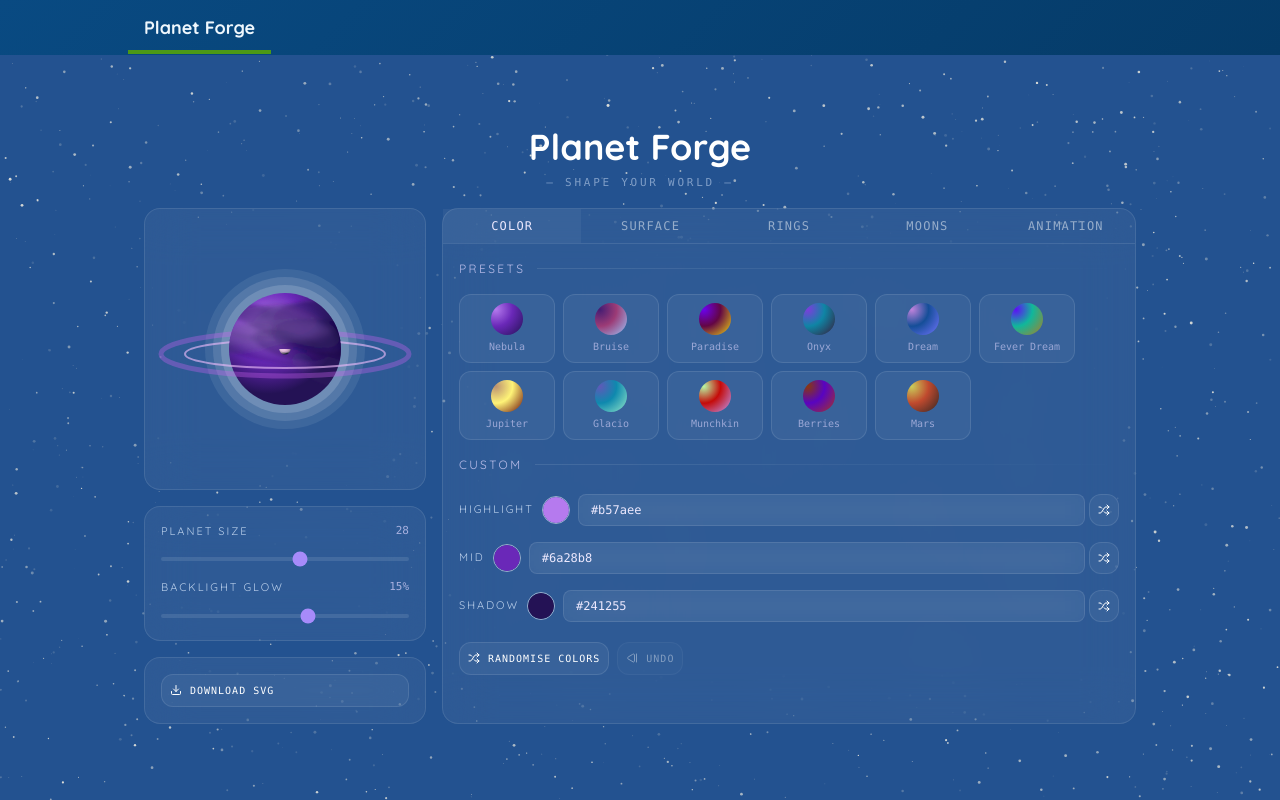
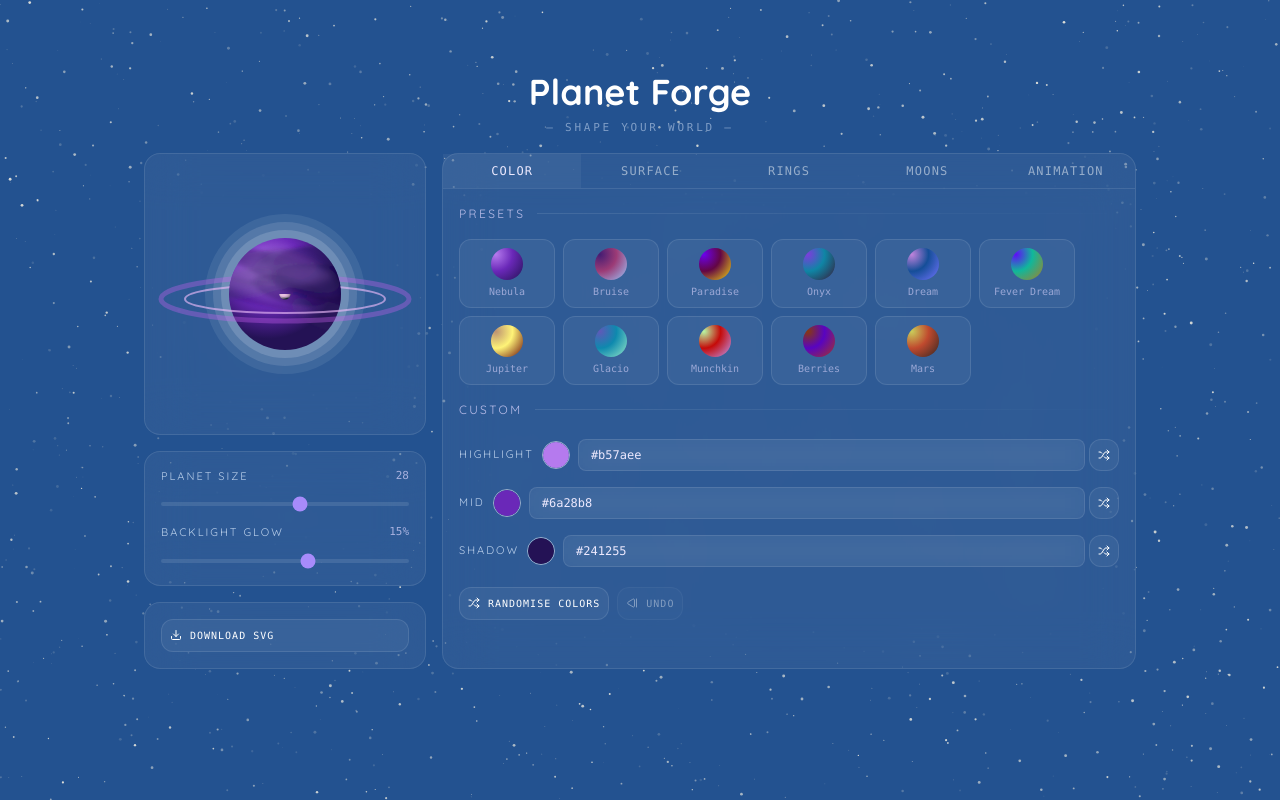
Before and after one commit to dxzfvzs/planet-gen, a React (Vite) app: page /#/ in a window 1280 px wide. Built offline with nearby package versions, Linux system fonts and the light colour scheme.

Commit message:
feat: header drop

```diff
--- a/src/App.tsx
+++ b/src/App.tsx
@@ -1,7 +1,6 @@
 import './index.css'
 
 import { Route, Routes } from "react-router-dom";
-import Header from "./components/Header.tsx";
 import Starfield from "./components/Starfield.tsx";
 import CreatePage from "./pages/CreatePage.tsx";
 
@@ -9,7 +8,6 @@ function App() {
 
   return (
     <>
-      <Header/>
       <Starfield count={1500}/>
       <main>
         <Routes>
--- a/src/components/Header.tsx
+++ /dev/null
@@ -1,32 +0,0 @@
-import { NavLink } from "react-router-dom";
-import type { ReactNode } from "react";
-
-function NavItem({ to, children }: { to: string; children: ReactNode }) {
-  const baseLink =
-    "relative px-4 py-2 text-surface transition-colors duration-200 text-[18px]";
-
-  const underlineBase =
-    "after:content-[''] after:absolute after:left-0 after:bottom-[-5px] after:h-[4px] after:w-0 after:transition-all after:duration-300";
-
-  return (
-    <NavLink
-      to={to}
-      className={({ isActive }) =>
-        `${baseLink} ${underlineBase}
-        hover:after:w-full hover:after:bg-mid
-        ${isActive ? "after:w-full after:bg-success" : ""}`
-      }
-    >
-      {children}
-    </NavLink>
-  );
-}
-
-export default function Header() {
-  return (
-    <header
-      className="w-full sticky top-0 z-[1000] bg-bg-darker px-[10%] py-1.5 text-[18px] font-bold flex gap-5 items-center bg-[image:var(--grad-header)]">
-      <NavItem to="/">Planet Forge</NavItem>
-    </header>
-  );
-}
```
